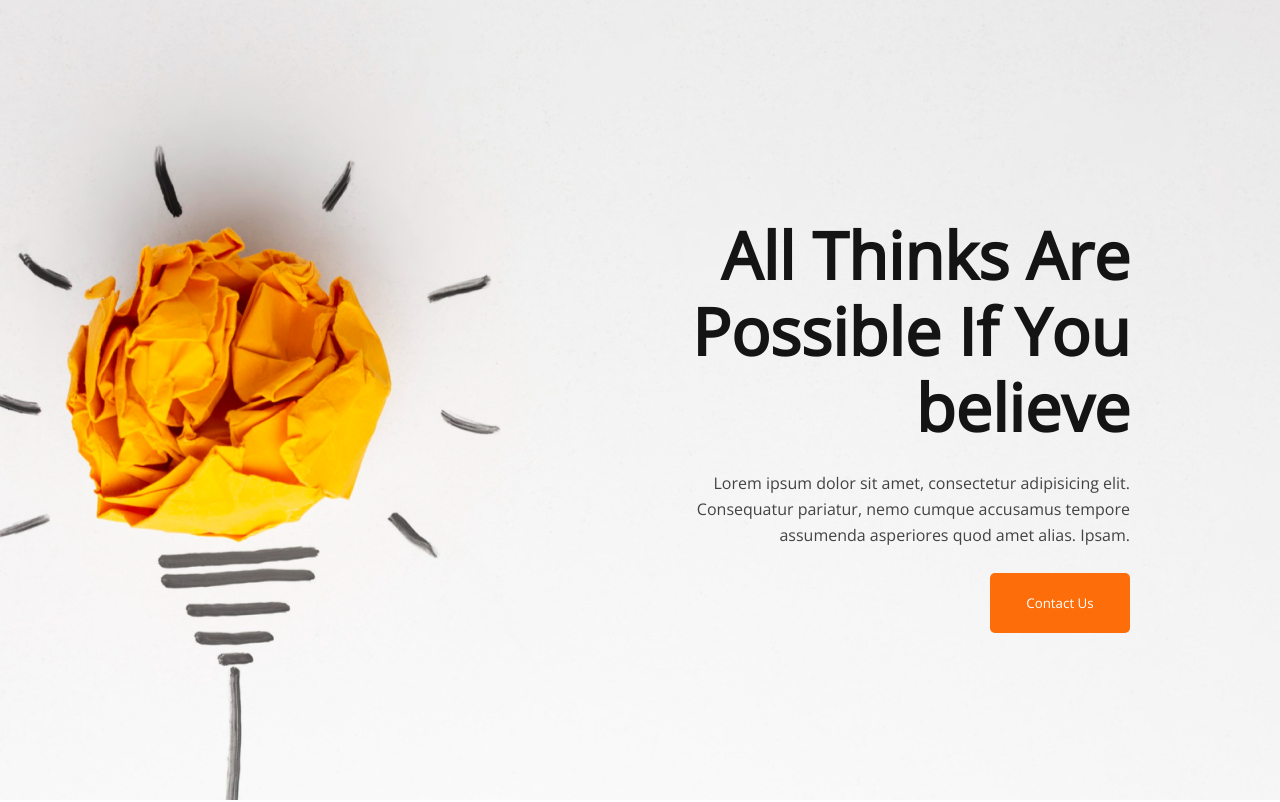
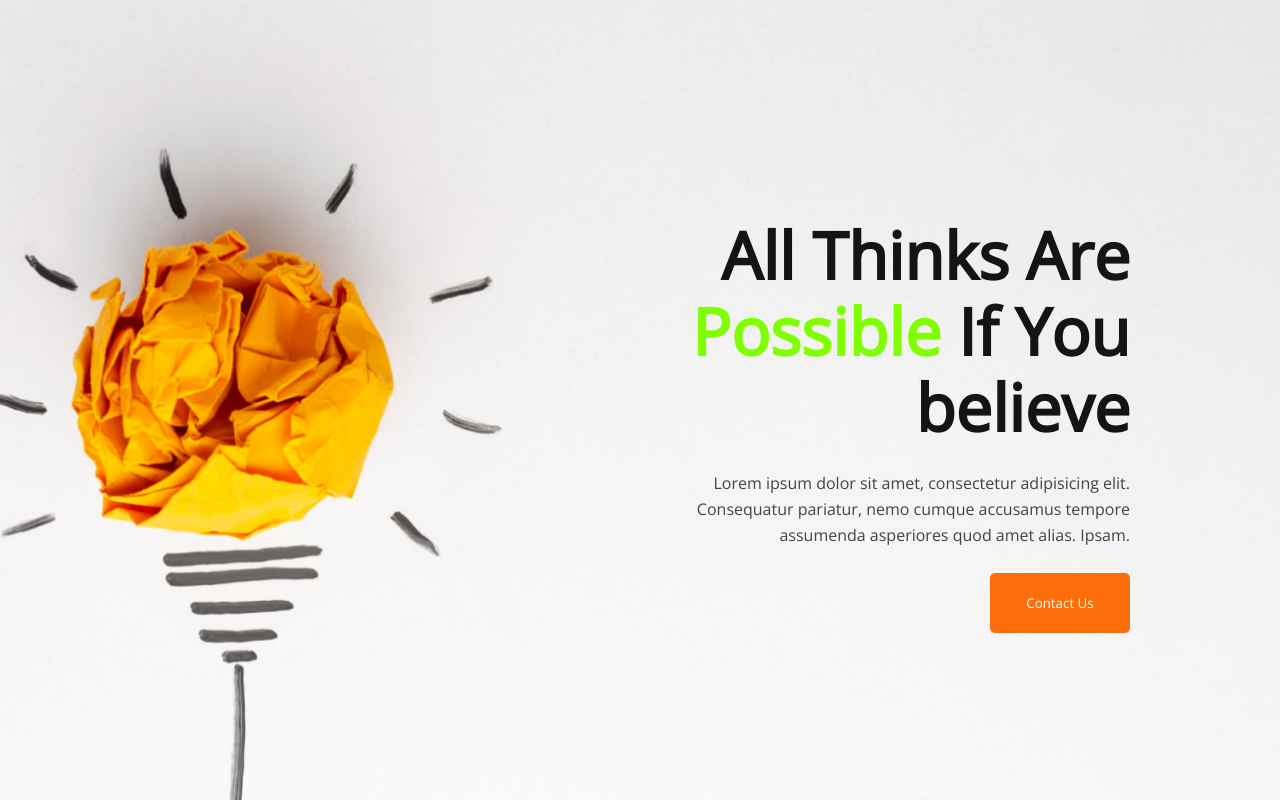
Before and after one commit to MinhazBorhan/Assignment-01, a plain HTML site: page index.html in a window 1280 px wide. Shown: the top 802 px of the page. Drawn offline with nearby package versions, Linux system fonts and the light colour scheme.

Commit message:
Complete adding

```diff
--- a/index.html
+++ b/index.html
@@ -17,7 +17,7 @@
     <header>
         <div class="banner">
             <div class="banner-container">
-                <h1 class="banner-title">All Thinks Are<br>Possible If You<br>believe</h1>
+                <h1 class="banner-title">All Thinks Are<br><span id="banner-style">Possible</span> If You<br>believe</h1>
                 <p class="banner-discription">Lorem ipsum dolor sit amet, consectetur adipisicing elit.<br> Consequatur
                     pariatur, nemo cumque accusamus tempore<br> assumenda asperiores quod amet alias. Ipsam.</p>
                 <button id="btn-contact">Contact Us</button>
@@ -70,7 +70,7 @@
     <!-- Motivation -->
     <section class="motivation">
         <h3 id="motivation-title">Awlays keep a positive <br> mindset</h3>
-        <button class="btn-primary">Call Now</button>
+        <button class="btn-primary"><i class="fa-solid fa-phone"></i>  Call Now</button>
     </section>
 </main>
 <!-- Future -->
--- a/style.css
+++ b/style.css
@@ -13,6 +13,7 @@
     background-image: url('images/banner/banner1.png');
     background-repeat: no-repeat;
     background-position: center;
+    background-size: cover;
     width: 100%;
     height: 100vh;
 }
@@ -27,6 +28,10 @@
     font-size: 65px;
     line-height: 76px;
     color: #151414;
+}
+
+#banner-style {
+    color: chartreuse;
 }
 
 .banner-discription {
```
